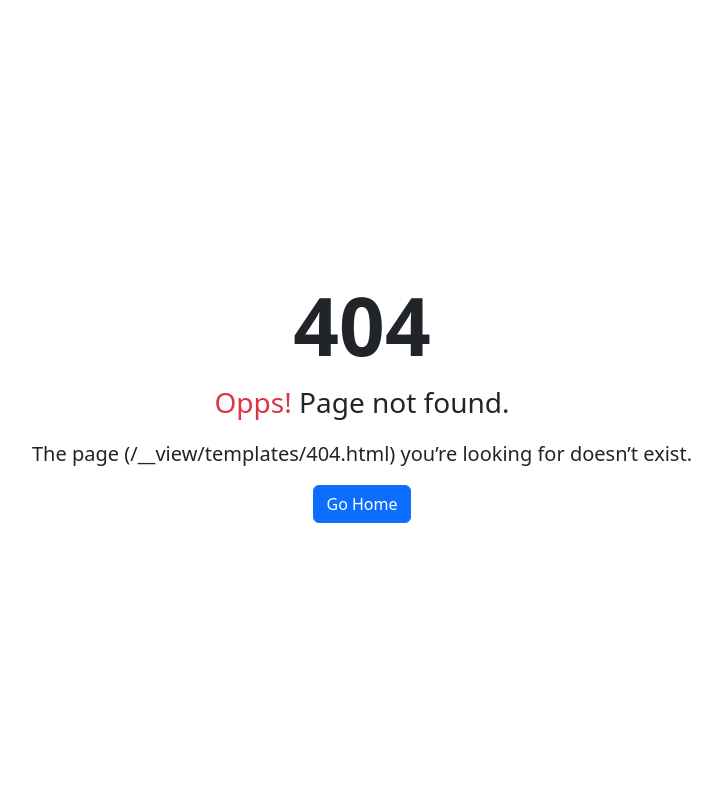
After one commit to patmuchiri/phenom_isp_software, a Django app: template templates/404.html in a window 1280 px wide. The commit adds this page. Shown: the whole page, without its empty margins (278-1000 px from the left). Run offline with Django 3.2, Linux system fonts and the light colour scheme; the template is opened without the code that fills it, so the values that code supplies are empty.

Commit message:
finishing up

```diff
--- a/djangoProject27/settings.py
+++ b/djangoProject27/settings.py
@@ -29,7 +29,7 @@ BASE_DIR = Path(__file__).resolve().parent.parent
 SECRET_KEY = 'django-insecure-0%7dtqs0j0v-w$p15i1!*#+3ep(%)c1nlw9_0pm--n4yy)2ag%'
 
 # SECURITY WARNING: don't run with debug turned on in production!
-DEBUG = True
+DEBUG = False
 
 ALLOWED_HOSTS = ["isp.phenom-ventures.com", '127.0.0.1', 'localhost']
 
--- /dev/null
+++ b/templates/404.html
@@ -0,0 +1,22 @@
+<!DOCTYPE html>
+<html lang="en">
+<head>
+    <meta charset="UTF-8">
+      <link rel="icon" type="image/x-icon" href="https://cdn-icons-png.flaticon.com/128/8983/8983107.png">
+    <script src="https://cdn.jsdelivr.net/npm/bootstrap@5.3.2/dist/js/bootstrap.bundle.min.js" integrity="sha384-C6RzsynM9kWDrMNeT87bh95OGNyZPhcTNXj1NW7RuBCsyN/o0jlpcV8Qyq46cDfL" crossorigin="anonymous"></script>
+     <link href="https://cdn.jsdelivr.net/npm/bootstrap@5.3.2/dist/css/bootstrap.min.css" rel="stylesheet" integrity="sha384-T3c6CoIi6uLrA9TneNEoa7RxnatzjcDSCmG1MXxSR1GAsXEV/Dwwykc2MPK8M2HN" crossorigin="anonymous">
+    <title>Page Not Found</title>
+</head>
+<body>
+<div class="d-flex align-items-center justify-content-center vh-100">
+            <div class="text-center">
+                <h1 class="display-1 fw-bold">404</h1>
+                <p class="fs-3"> <span class="text-danger">Opps!</span> Page not found.</p>
+                <p class="lead">
+                    The page ({{ request.path }}) you’re looking for doesn’t exist.
+                  </p>
+                <a href="{% url '' %}" class="btn btn-primary">Go Home</a>
+            </div>
+        </div>
+</body>
+</html>
--- a/templates/view_staff.html
+++ b/templates/view_staff.html
@@ -45,13 +45,11 @@
                     <p class="text-muted">{{ staff.last_login | timesince }}</p>
                   </div>
                 </div>
-                <h6>Permissions</h6>
                 <hr class="mt-0 mb-4">
                 <div class="row pt-1">
                 </div>
                 <div class="d-flex justify-content-start">
                   <a href="{% url 'update_staff' staff.id %}" class="btn btn-primary">Update</a>
-                  <a href="#" class="btn btn-danger" style="margin-left: 10px">Delete</a>
                 </div>
               </div>
             </div>
```
Also changed, not shown: Readme.md (added).
